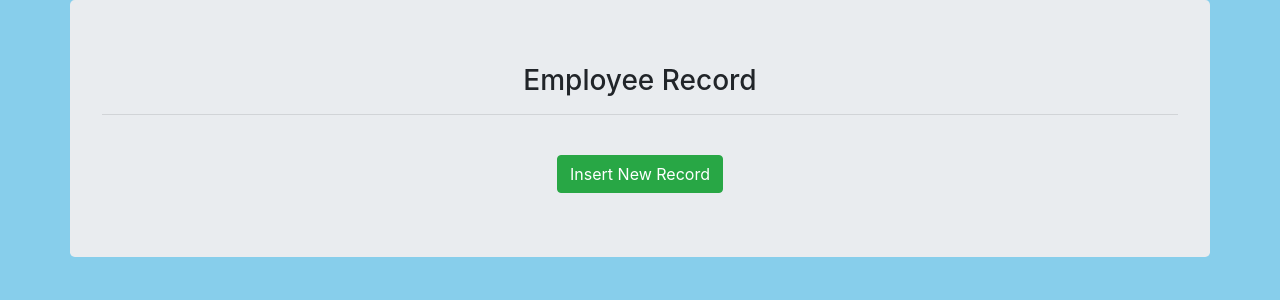
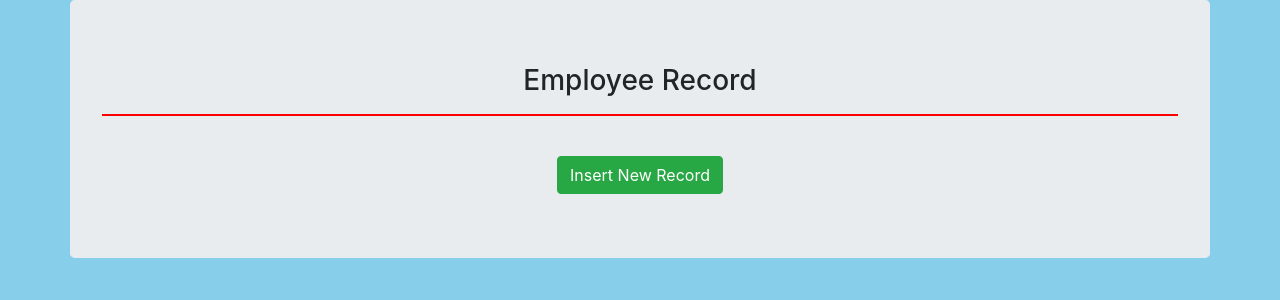
Before and after one commit to hhk14/django-app1, a Django app: page / in a window 1280 px wide. Shown: the top 300 px of the page. Run offline with Django 4.2, Linux system fonts and the light colour scheme.

Commit message:
update deploy script and css style

```diff
--- a/static/css/mystyle.css
+++ b/static/css/mystyle.css
@@ -10,3 +10,6 @@ td{
     background-color: pink;
     text-align: center;
 }
+hr{
+    border-top: 2px red solid;
+}
```
Also changed, not shown: 1 other file.
